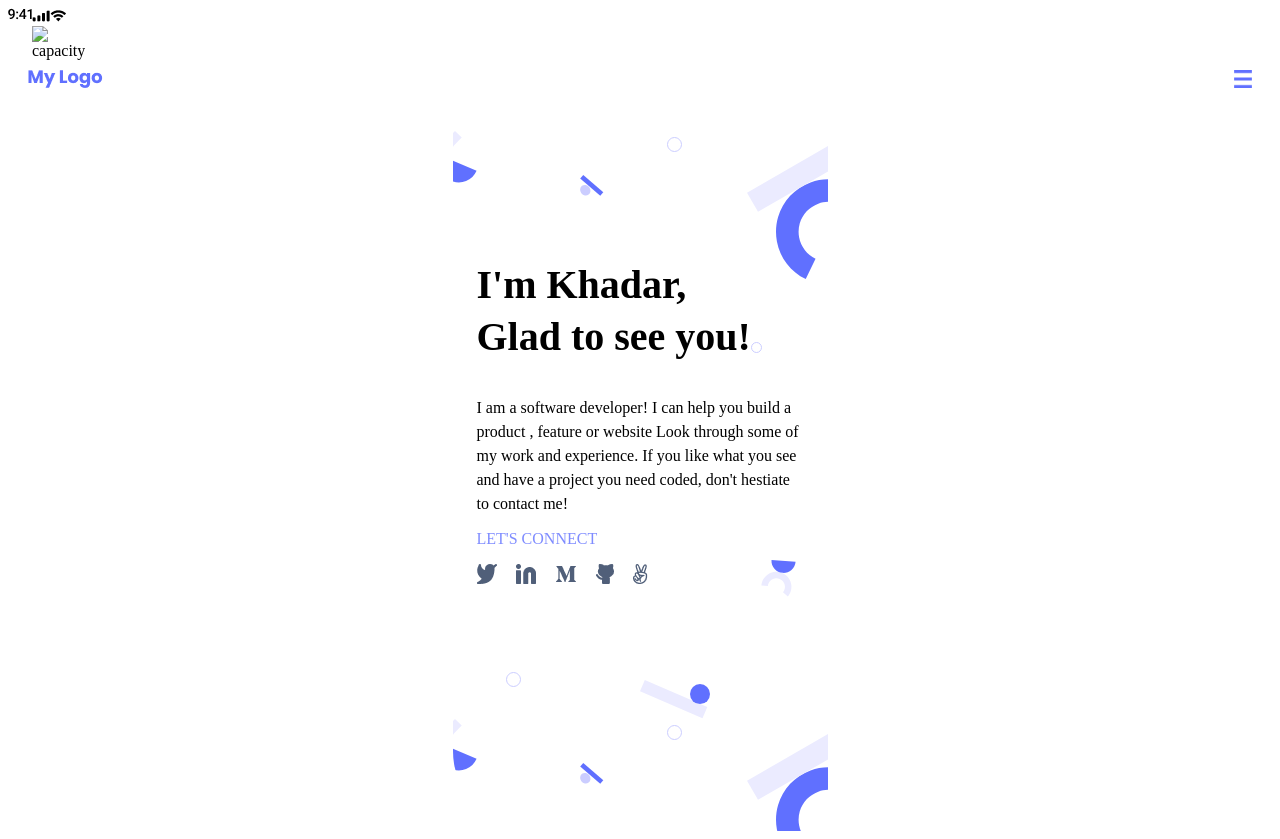
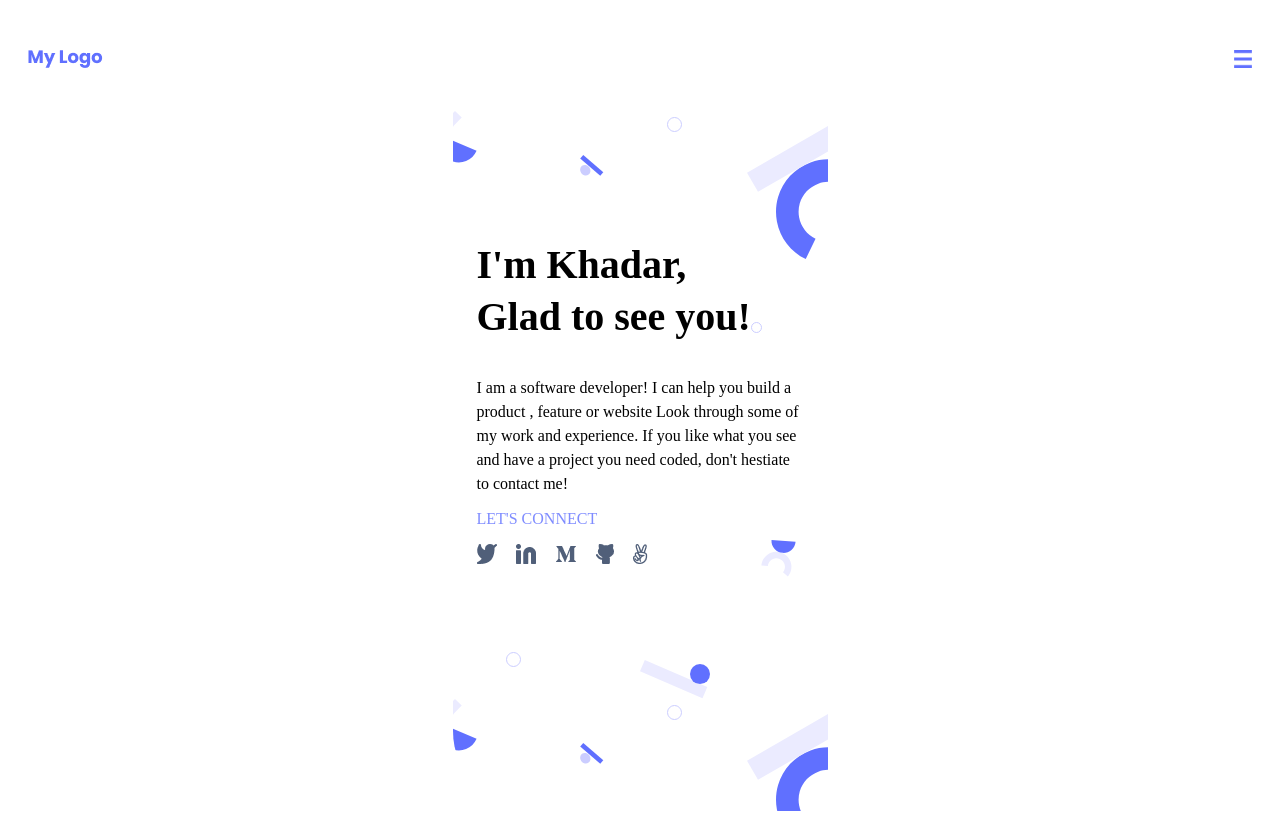
Before and after one commit to Khadaro/Portfolio-Set-up-and-Mobile-First, a website: page index.html in a window 1280 px wide. Drawn offline with Linux system fonts and the light colour scheme.

Commit message:
Removed Images

```diff
--- a/index.html
+++ b/index.html
@@ -9,11 +9,6 @@
 </head>
 
 <body>
-
-  <div class="time-wifi-battery">
-      <img src="./images/Time.png" alt="time">
-      <div class="wifi-battery"><img src="./images/Cellular Connection.png" alt="Cellular"><img src="./images/Wifi.png" alt="wifi"><img src="./images/Capacity.png" alt="capacity"></div>
-  </div>
   <div class="images">
     <img src="./images/My Logo.png" alt="my logo">
     <img src="./images/Union.png" alt="union">
```
Also changed, not shown: README.md.
